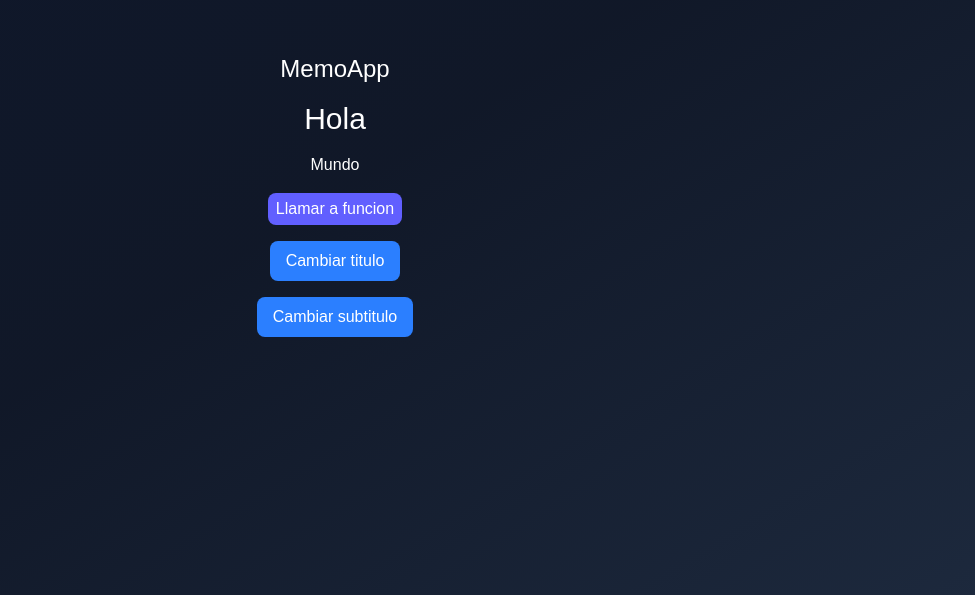
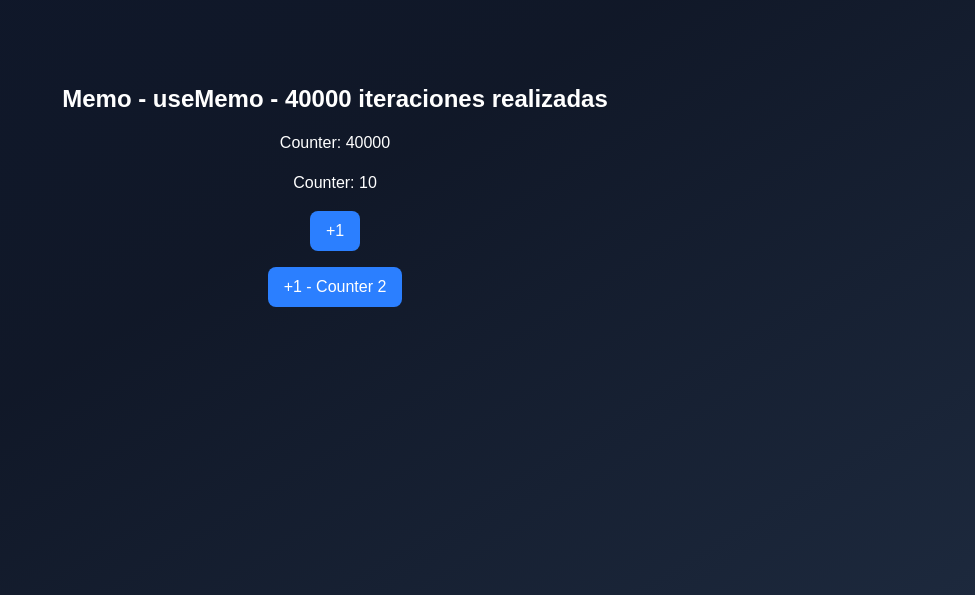
Before and after one commit to EzequielPasillasGonzalez/hooks-app-react, a React (Vite) app: page / in a window 1280 px wide. Shown: the part 205-800 px from the top of the page, without its empty margins (305-1280 px from the left). Built offline with nearby package versions, Linux system fonts and the light colour scheme.

Commit message:
feat: use Memo

```diff
--- /dev/null
+++ b/src/06-memos/MemoCounter.tsx
@@ -0,0 +1,50 @@
+import { useMemo } from "react";
+import { useCounter } from "../03-examples/hooks/useCounter.tsx";
+
+const heavyStuff = (iteratioNumber: number) => {
+  console.time("Heavy_stuff_started");
+
+  for (let index = 0; index < iteratioNumber; index++) {
+    console.log("ahi vamos...");
+  }
+
+  console.timeEnd("Heavy_stuff_started");
+
+  return `${iteratioNumber} iteraciones realizadas`;
+};
+export const MemoCounter = () => {
+  const { counter, increment } = useCounter(40000);
+  const { counter: counter2, increment: increment2 } = useCounter(10);
+
+  // * Use memo memoriza el valor computado
+  const myHeavyValue = useMemo(
+    () => heavyStuff(counter),
+    [
+      // le indica cada cuanto debe memorizar
+      counter,
+    ],
+  );
+
+  return (
+    <div className="bg-gradient flex flex-col gap-4">
+      <h1 className="text-2xl font-bold">Memo - useMemo - {myHeavyValue}</h1>
+
+      <h4>Counter: {counter}</h4>
+      <h4>Counter: {counter2}</h4>
+
+      <button
+        onClick={increment}
+        className="bg-blue-500 text-white px-4 rounded-md py-2 cursor-pointer"
+      >
+        +1
+      </button>
+
+      <button
+        onClick={increment2}
+        className="bg-blue-500 text-white px-4 rounded-md py-2 cursor-pointer"
+      >
+        +1 - Counter 2
+      </button>
+    </div>
+  );
+};
--- a/src/main.tsx
+++ b/src/main.tsx
@@ -7,7 +7,8 @@
 // import { TasksApp } from "./05-useReducer/TaskApp.tsx";
 // import { TrafficLight } from "./01-useState/TrafficLight.tsx";
 // import { TrafficLightWithHook } from "./02-useEffect/TrafficLightWithHook.tsx";
-import { MemoHook } from "./06-memos/MemoHook.tsx";
+// import { MemoHook } from "./06-memos/MemoHook.tsx";
+import { MemoCounter } from "./06-memos/MemoCounter.tsx";
 
 createRoot(document.getElementById("root")!).render(
   <StrictMode>
@@ -19,6 +20,7 @@
     {/* <FocusScreen /> */}
     {/* <TasksApp /> */}
     {/* <ScrambleWords/> */}
-    <MemoHook />
+    {/* <MemoHook /> */}
+    <MemoCounter />
   </StrictMode>,
 );
```
